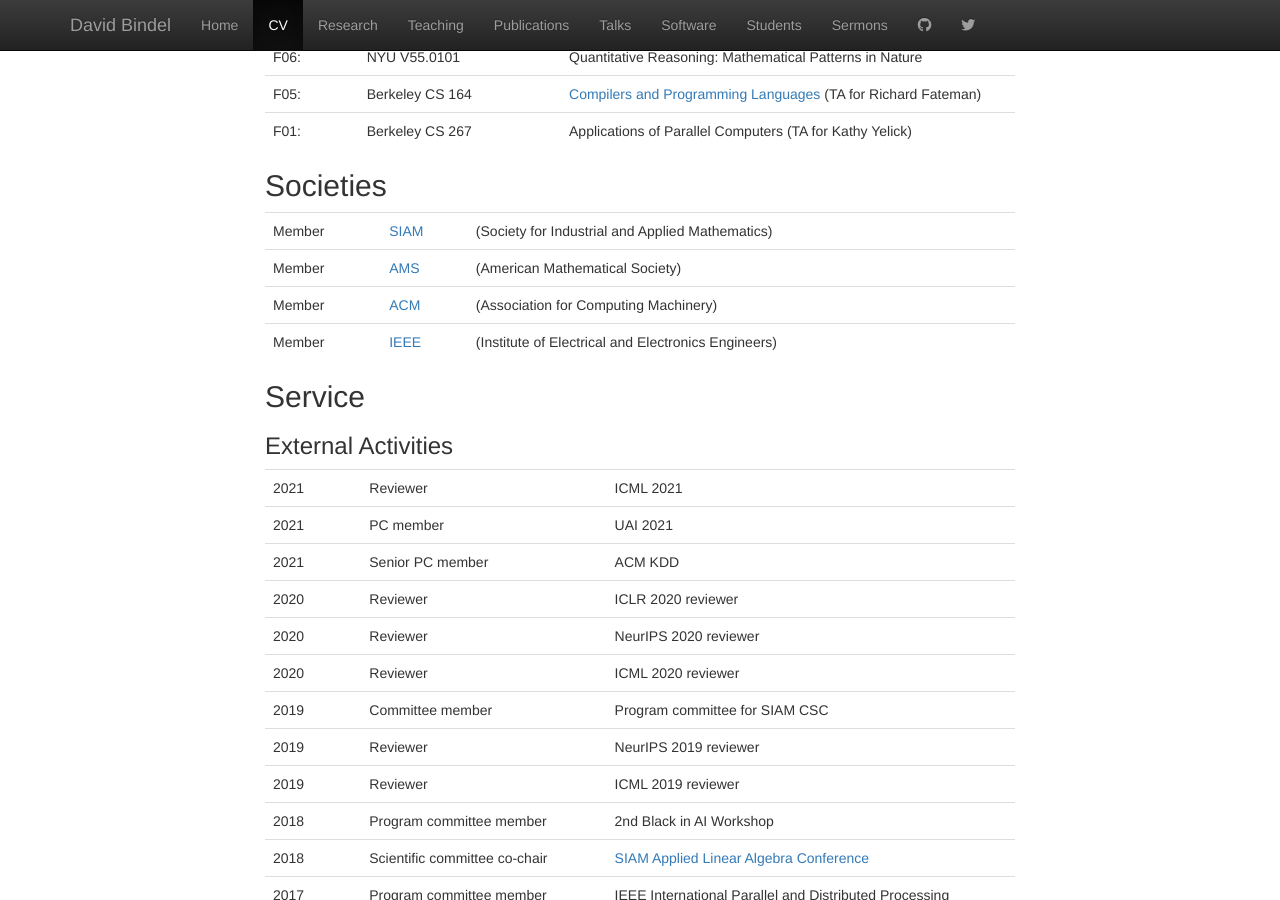
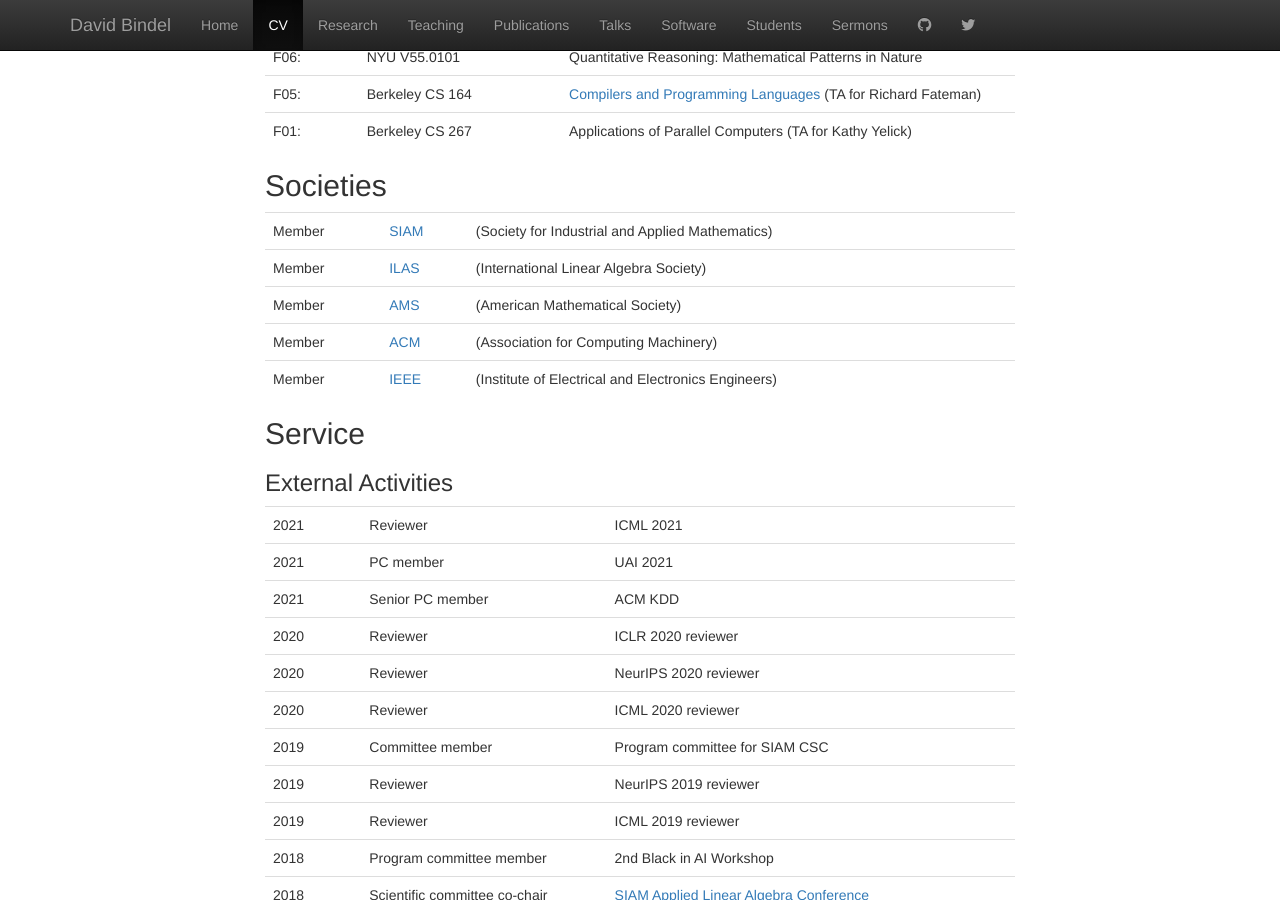
Before and after one commit to dbindel/cornell_web, a Jekyll site: the page built from vita.html, in a window 1280 px wide and 900 px high, scrolled down 17218 px. Built offline with Jekyll 4.4.1, drawn with Linux system fonts in a browser that asks for light colours; nearby versions of some CDN libraries.

Commit message:
Added ILAS membership.

```diff
--- a/_data/member.yml
+++ b/_data/member.yml
@@ -3,6 +3,11 @@
   full: Society for Industrial and Applied Mathematics
   status: Member
   url: http://www.siam.org/
+-
+  name: ILAS
+  full: International Linear Algebra Society
+  status: Member
+  url: https://www.ilasic.org/
 -
   name: AMS
   full: American Mathematical Society
```
